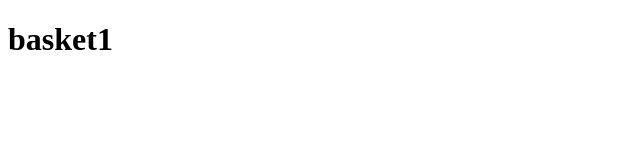
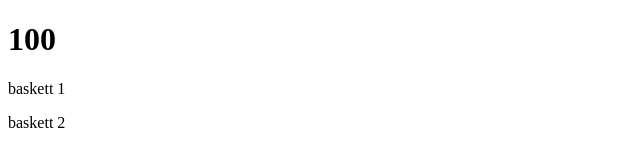
Before and after one commit to krishna9984/react-revision, a plain HTML site: page index.html in a window 1280 px wide. Shown: the whole page, without its empty margins (0-640 px from the left). Drawn offline with Linux system fonts and the light colour scheme.

Commit message:
div creation

```diff
--- a/index.html
+++ b/index.html
@@ -7,7 +7,11 @@
 </head>
 <body>
     <div>
-        <h1>basket1</h1>
+        <h1>100</h1>
+        <p>baskett 1</p>
+        <div>
+             <p>baskett 2</p>
+        </div>
 
 
     </div>
```
